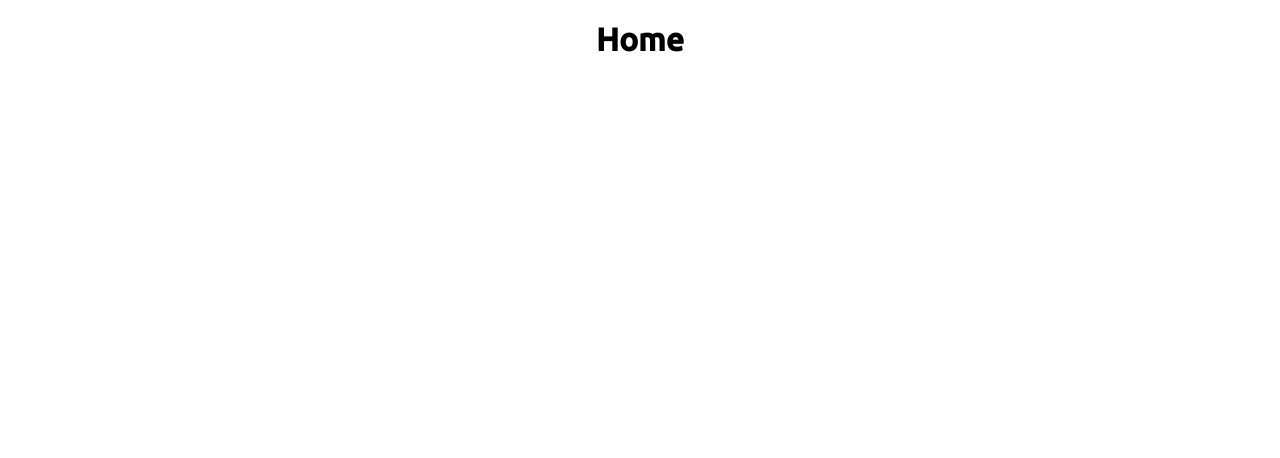
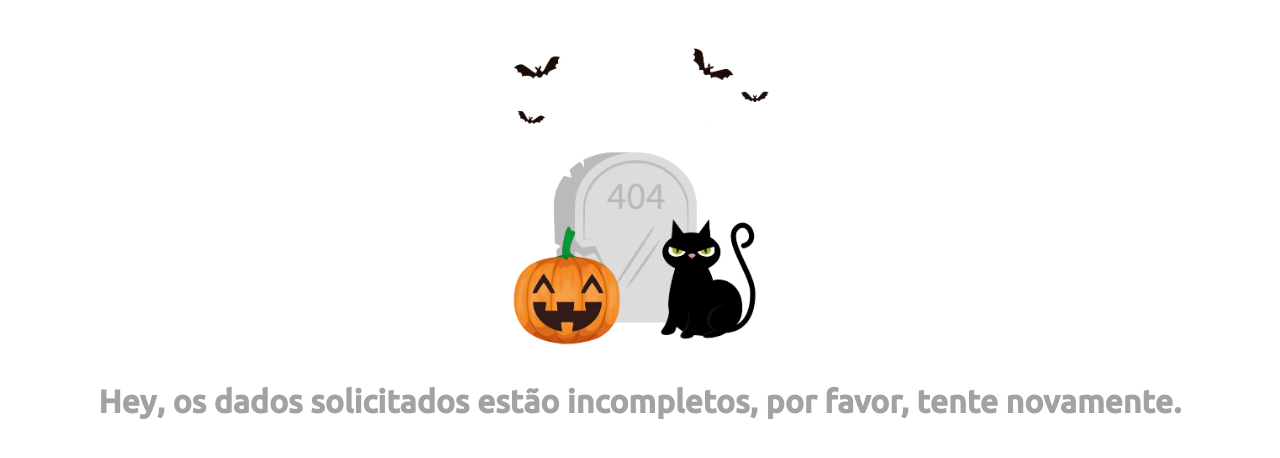
Before and after one commit to thejohnpg/leanwork-challenge, a React (Create React App) app: page /home in a window 1280 px wide. Shown: the top 458 px of the page. Built offline with nearby package versions, Linux system fonts and the light colour scheme.

Commit message:
chore: Add Home screen

```diff
--- a/src/pages/Home/index.js
+++ b/src/pages/Home/index.js
@@ -1,6 +1,8 @@
 import React, { useEffect } from "react";
 
 import style from "./style.module.css";
+
+import PageError from './../../assets/erro-404.webp';
 
 export default function Home() {
 
@@ -11,9 +13,36 @@ export default function Home() {
 
   return(
     <div>
-      <h1>Home</h1>
-      <div></div>
-      <div></div>
+      {
+        localName | localEmail | localCPF | localTelefone ?
+
+        <div>
+          <h2>Olá, Seja Bem Vindo(a) {`${localName}`}</h2>
+          <div className={style.dataDivInfo}>
+            <h3>Atualizar Informações</h3>
+            <span className={style.dataInfo}> Nome </span>
+            <input placeholder={localName} className={style.inputInfo} />
+
+            <span className={style.dataInfo}> Email </span>
+            <input placeholder={localEmail} className={style.inputInfo} />
+
+            <span className={style.dataInfo}> CPF </span>
+            <input placeholder={localCPF} className={style.inputInfo} />
+
+            <span className={style.dataInfo}>Telefone</span>
+            <input placeholder={localTelefone} className={style.inputInfo} />
+
+            <button className={style.buttonUpdate}> Atualizar Informações </button>
+          </div>
+        </div>
+
+        :
+
+        <div className={style.pageError}>
+          <img src={PageError} alt="page-error" />
+          <h1>Hey, os dados solicitados estão incompletos, por favor, tente novamente.</h1>
+        </div>
+      }
     </div>
 
   )
--- a/src/pages/Home/style.module.css
+++ b/src/pages/Home/style.module.css
@@ -0,0 +1,62 @@
+.pageError {
+  display: flex;
+  flex-direction: column;
+  align-items: center;
+  padding: 32px;
+}
+
+.pageError img {
+  width: 50vw;
+  min-width: 50vw;
+}
+
+.pageError h1 {
+  color: rgb(162, 162, 162);
+}
+
+@media (min-width: 1024px) {
+  .pageError img {
+    width: 35vh;
+    min-width: 35vh;
+  }
+}
+
+.dataInfo {
+  padding: 8px 4px;
+}
+
+.dataDivInfo{
+  width: 50vh;
+  display: flex;
+  flex-direction: column;
+  justify-content: center;
+  align-items: center;
+  margin: 0 auto;
+  box-shadow: 0 0 32px 12px rgba(138, 138, 138, 0.5);
+  padding: 32px 16px;
+}
+
+.inputInfo {
+  width: 80%;
+  padding: 8px;
+  border: none;
+  border-bottom: solid 1px gray;
+  margin-bottom: 1em;
+  outline: none;
+}
+
+.inputInfo::placeholder {
+  color: rgb(165, 165, 165);
+}
+
+.buttonUpdate {
+  width: 12vw;
+  height: 5vh;
+  border-radius: 4px;
+  border: none;
+  padding: 8px;
+  outline: none;
+  background-color: #3bb15a;
+  margin-top: 12px;
+  cursor: pointer;
+}
--- a/src/pages/SignUp/index.js
+++ b/src/pages/SignUp/index.js
@@ -1,4 +1,4 @@
-import React, { useEffect, useState } from "react";
+import React, { useState } from "react";
 
 import { Link, useHistory } from 'react-router-dom';
 
@@ -24,6 +24,8 @@ export default function Signup() {
 
   const handleSubmit = (event) => {
     event.preventDefault()
+
+    if (name | email | cpf | telefone) {
       localStorage.setItem(`@lean-signup/name`, `${name}`);
       localStorage.setItem(`@lean-signup/email`, `${email}`);
       localStorage.setItem(`@lean-signup/cpf`, `${cpf}`);
@@ -36,6 +38,10 @@ export default function Signup() {
       setTimeout(() => {
         history.push("/home")
       }, 2000)
+    }
+    else {
+      setmsgRedirect(`Por favor, insira todos os dados solicitados ...`)
+    }
   }
 
   return (
@@ -72,12 +78,15 @@ export default function Signup() {
           <div class={style.divButton}>
             <button class={style.buttonSignUp} onClick={handleSubmit}> Cadastrar </button>
 
+            {
+              name || email || cpf || telefone ?
                 <Link to="/home">
                   <button class={style.buttonLogin} >
                     <span> Login </span>
                     <AiOutlineArrowRight size={16} />
                   </button>
-            </Link>
+                </Link> : ""
+            }
 
           </div>
 
--- a/src/pages/SignUp/style.module.css
+++ b/src/pages/SignUp/style.module.css
@@ -37,7 +37,7 @@ a {
   position: absolute;
   top: 0;
   opacity: 0.7;
-  animation-name: style_overlay__3znu5;
+  animation-name: overlay;
   animation-duration: 3s;
   animation-delay: 150ms;
   background-color: #2179b5;
```
Also changed, not shown: src/assets/erro-404.webp (added), src/components/Header/index.js (deleted), src/components/Header/style.module.css (deleted). Lines whose indentation alone changed are shown as unchanged.
